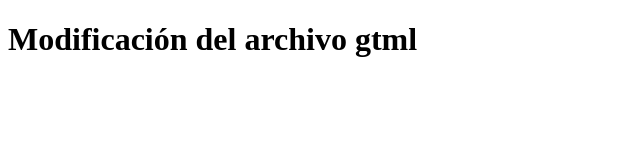
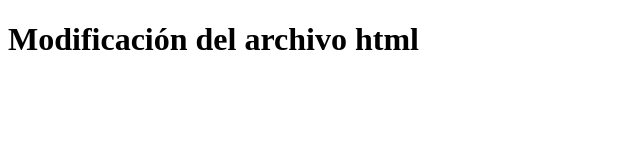
Before and after one commit to IvanRoz/Curso-git, a plain HTML site: page index.html in a window 1280 px wide. Shown: the full height of the page, 0-640 px from the left. Drawn offline with Linux system fonts and the light colour scheme.

Commit message:
se modifco el encabezado h1

```diff
--- a/index.html
+++ b/index.html
@@ -6,6 +6,6 @@
 	<title>Ejemplo como usar git</title>
 </head>
 <body>
-	<h1>Modificación del archivo gtml</h1>
+	<h1>Modificación del archivo html</h1>
 </body>
 </html>
```
